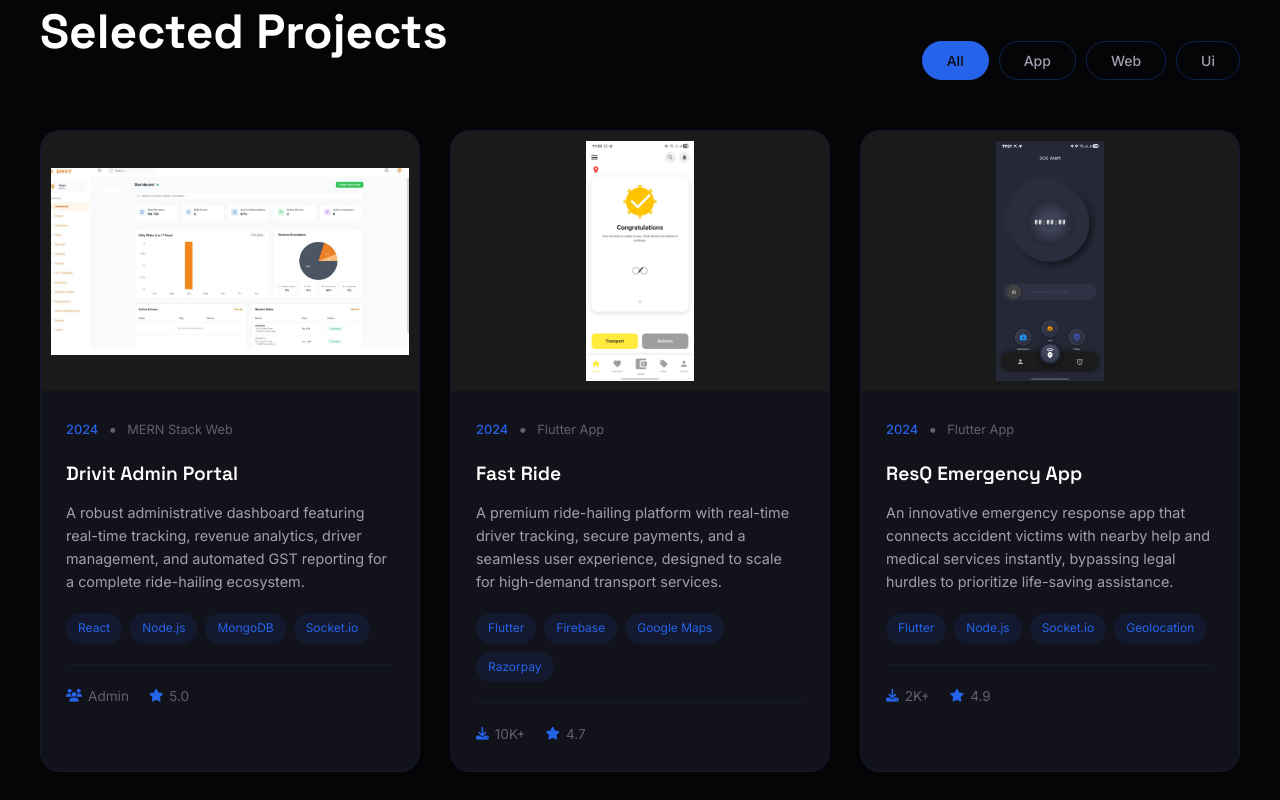
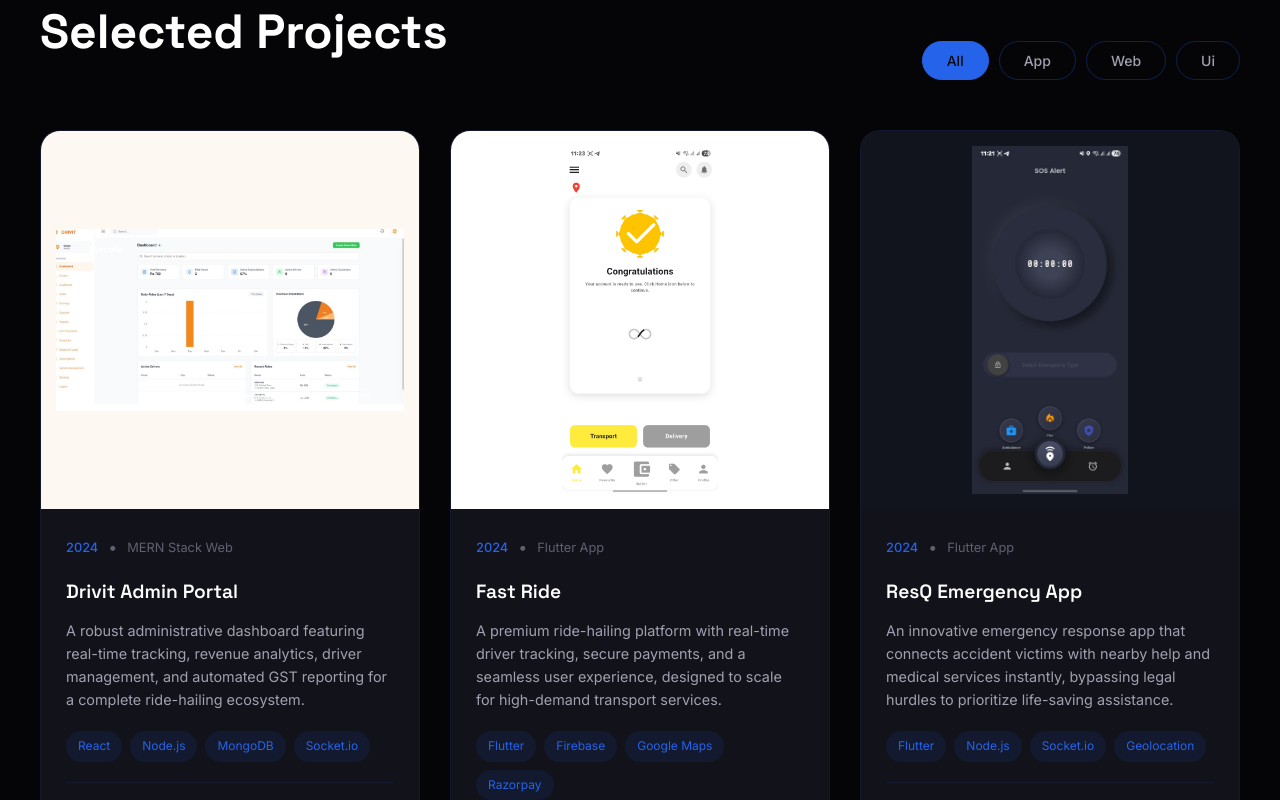
Before and after one commit to Satya93-ux/My_portfolio-main, a React (Vite) app: page / in a window 1280 px wide. Shown: the part 4420-5220 px from the top of the page. Built offline with nearby package versions, Linux system fonts and the light colour scheme.

Commit message:
feat: add project-specific background colors and update project image styling to square aspect ratio

```diff
--- a/src/components/Work.jsx
+++ b/src/components/Work.jsx
@@ -13,6 +13,7 @@ const Work = () => {
       id: 1,
       category: 'web',
       image: drivitAdminImg,
+      bgColor: '#fdf8f1',
       title: 'Drivit Admin',
       excerpt: 'Comprehensive MERN stack web portal for ride system management.',
       year: '2024',
@@ -26,6 +27,7 @@ const Work = () => {
       id: 2,
       category: 'app',
       image: fastRideImg,
+      bgColor: '#ffffff',
       title: 'Fast Ride',
       excerpt: 'Full-featured ride-booking application similar to Ola/Uber.',
       year: '2024',
@@ -39,6 +41,7 @@ const Work = () => {
       id: 3,
       category: 'app',
       image: resqImg,
+      bgColor: '#12141d',
       title: 'ResQ',
       excerpt: 'SOS Emergency assistance app for immediate accident response.',
       year: '2024',
@@ -52,6 +55,7 @@ const Work = () => {
       id: 4,
       category: 'app',
       image: drivitDriverImg,
+      bgColor: '#fdf8f1',
       title: 'Drivit Driver',
       excerpt: 'Dedicated mobile application for professional drivers.',
       year: '2024',
@@ -65,6 +69,7 @@ const Work = () => {
       id: 5,
       category: 'app',
       image: drivitRiderImg,
+      bgColor: '#fdf8f1',
       title: 'Drivit Rider',
       excerpt: 'User-friendly mobile app for seamless ride booking.',
       year: '2024',
@@ -78,6 +83,7 @@ const Work = () => {
       id: 6,
       category: 'app',
       image: 'https://images.unsplash.com/photo-1611162617474-5b21e879e113?w=800&h=600&fit=crop',
+      bgColor: '#1a1a1a',
       title: 'Chat App',
       excerpt: 'Real-time messaging platform with advanced features.',
       year: '2024',
@@ -118,7 +124,7 @@ const Work = () => {
         <div className="projects-grid">
           {filteredProjects.map(project => (
             <article key={project.id} className="project-card" data-category={project.category}>
-              <div className="project-image">
+              <div className="project-image" style={{ background: project.bgColor }}>
                 <img src={project.image} alt={project.title} />
                 <div className="project-overlay">
                   <div className="overlay-content">
--- a/src/index.css
+++ b/src/index.css
@@ -2007,24 +2007,23 @@ input, textarea {
 /* Project Image */
 .project-image {
     position: relative;
-    aspect-ratio: 16/11;
+    aspect-ratio: 1 / 1; /* Square for better balance between web/app */
     overflow: hidden;
-    background: #1a1a1a; /* Neutral dark background for gaps */
     display: flex;
     align-items: center;
     justify-content: center;
-    padding: 10px; /* Slight padding so the mockup doesn't touch edges */
+    padding: 15px; /* Elegant framing */
 }
 
 .project-image img {
     width: 100%;
     height: 100%;
-    object-fit: contain; /* Full visibility of the mockup */
+    object-fit: contain; /* Shows full mockup */
     transition: var(--transition-slow);
 }
 
 .project-card:hover .project-image img {
-    transform: scale(1.02); /* Very subtle zoom to avoid edge clipping */
+    transform: scale(1.05);
 }
 
 .project-overlay {
```
